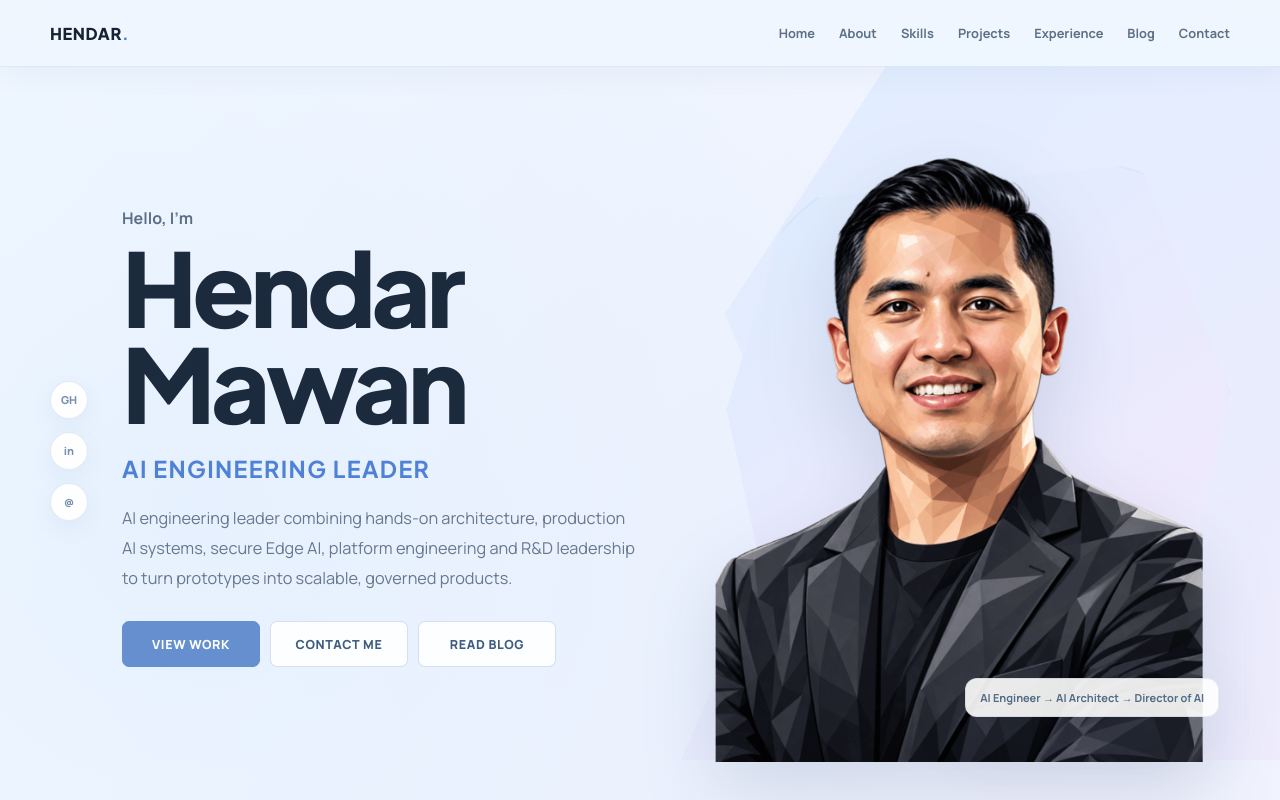
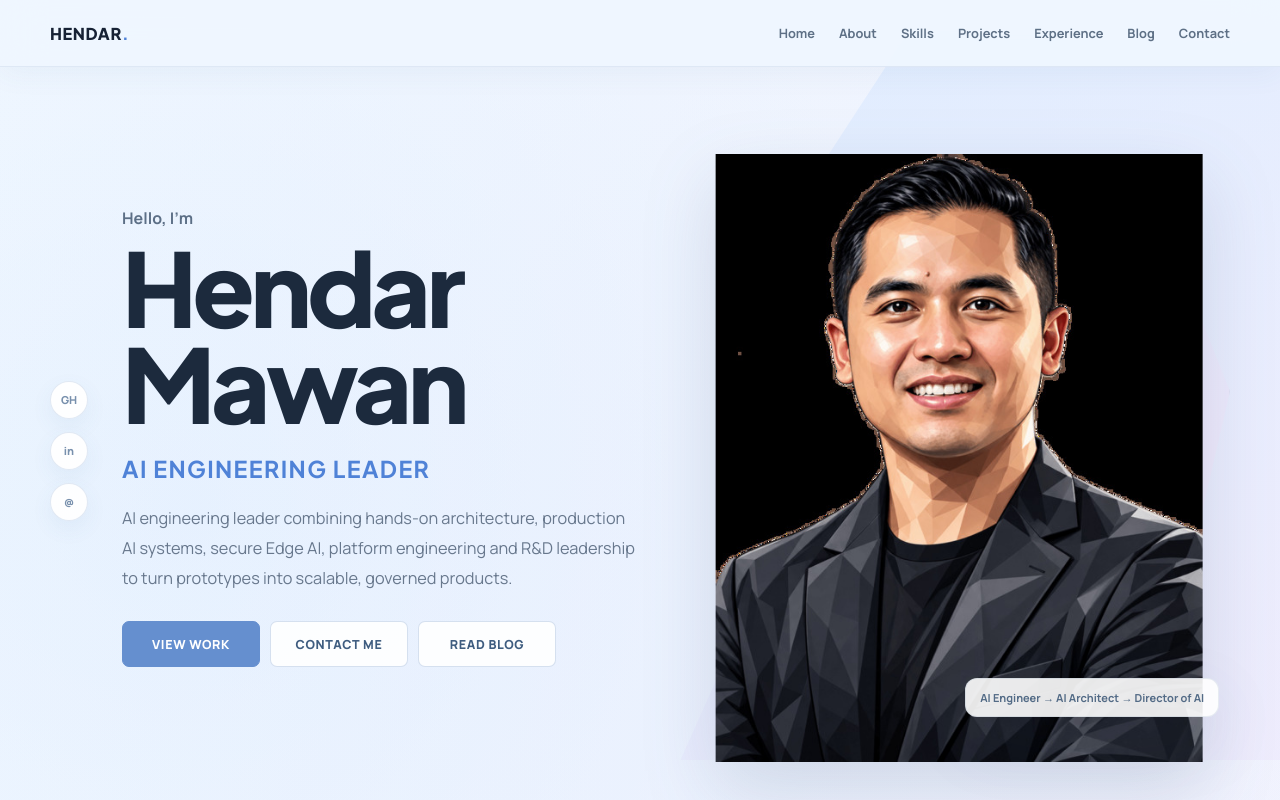
Before and after one commit to h00w/h00w.github.io, a Next.js app: page / in a window 1280 px wide. Shown: the top 800 px of the page. Built offline with nearby package versions, Linux system fonts and the light colour scheme.

Commit message:
Change image source from PNG to JPG format

```diff
--- a/app/page.tsx
+++ b/app/page.tsx
@@ -46,7 +46,7 @@ export default function Home() {
           <div className="hero-visual" aria-label="Portrait of Hendar Mawan">
             <div className="hero-shape" aria-hidden="true" />
             <img
-              src="/hendarmawan.png"
+              src="/hendarmawan.jpg"
               alt="Hendar Mawan — AI engineering leader"
               className="hero-photo"
             />
```
